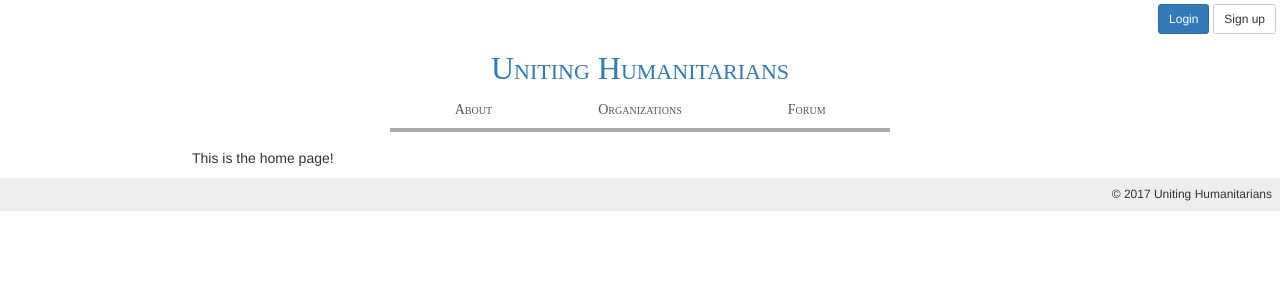
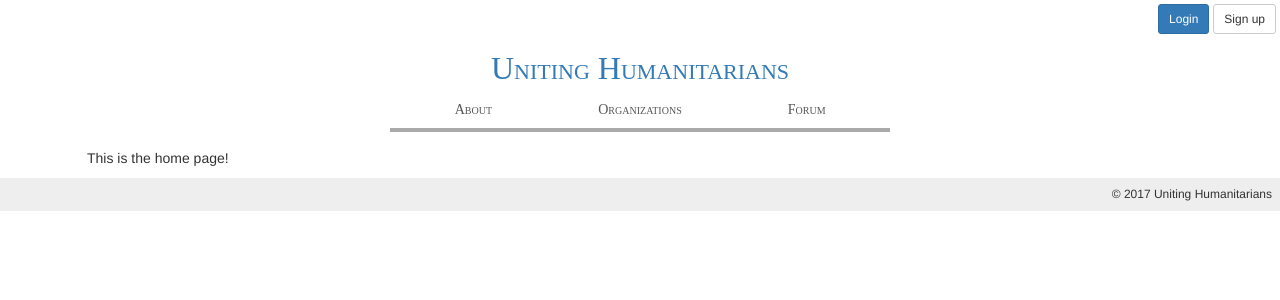
Before and after one commit to global-humanitarians-unite/ghu, a Django app: page / in a window 1280 px wide. Shown: the top 300 px of the page. Run offline with Django 3.2, Linux system fonts and the light colour scheme; some libraries are stand-ins or nearby versions.

Commit message:
style.css: Make #content div wider
To show more content (and really to handle Bootstrap -md columns) make
the max-width for the #content div wider.

```diff
--- a/uh_web/uh_browser/static/uh_browser/css/style.css
+++ b/uh_web/uh_browser/static/uh_browser/css/style.css
@@ -63,7 +63,7 @@ nav a:hover {
 
 /* Content */
 #content {
-    max-width: 960px;
+    max-width: 1170px;
     margin: 16px auto 0 auto;
     padding: 0 32px;
 }
```
